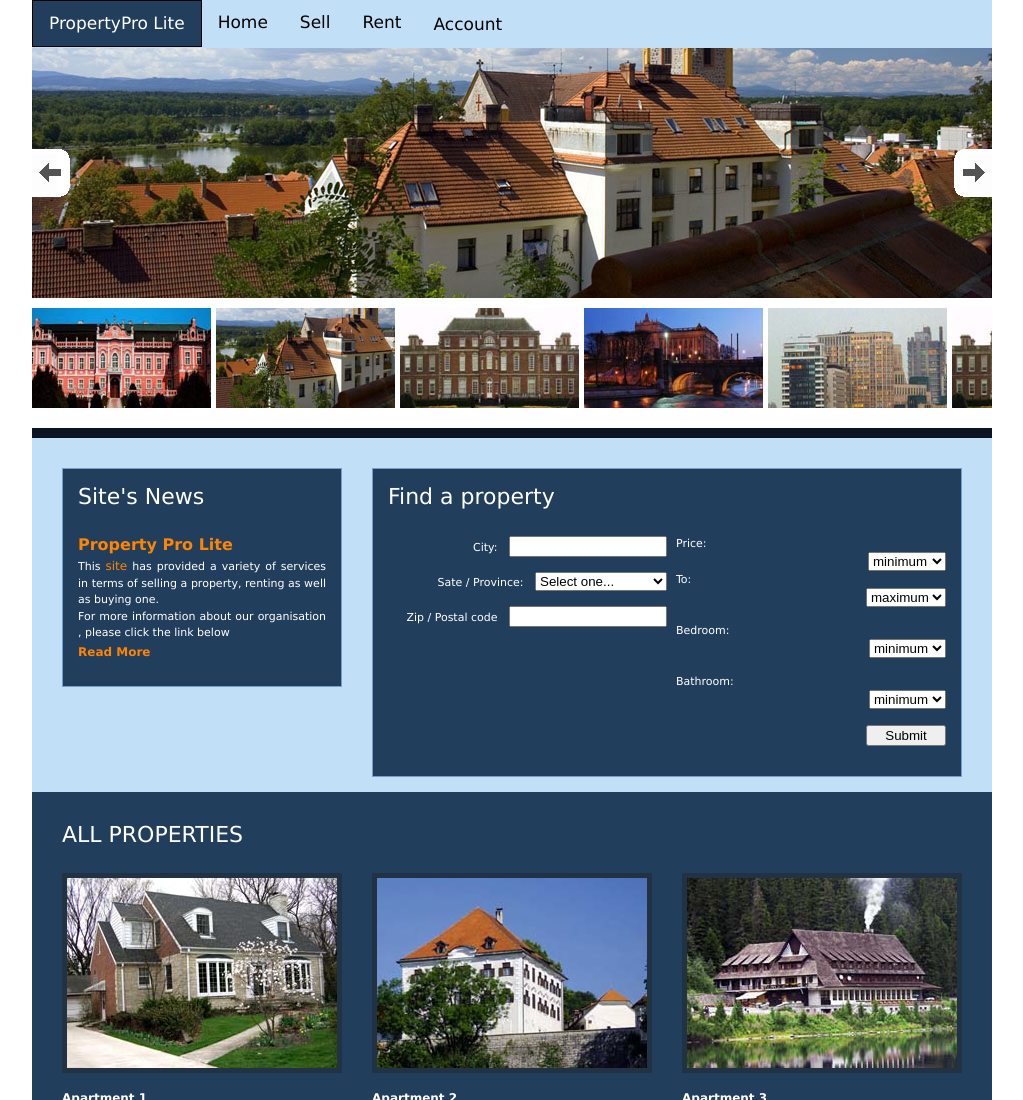
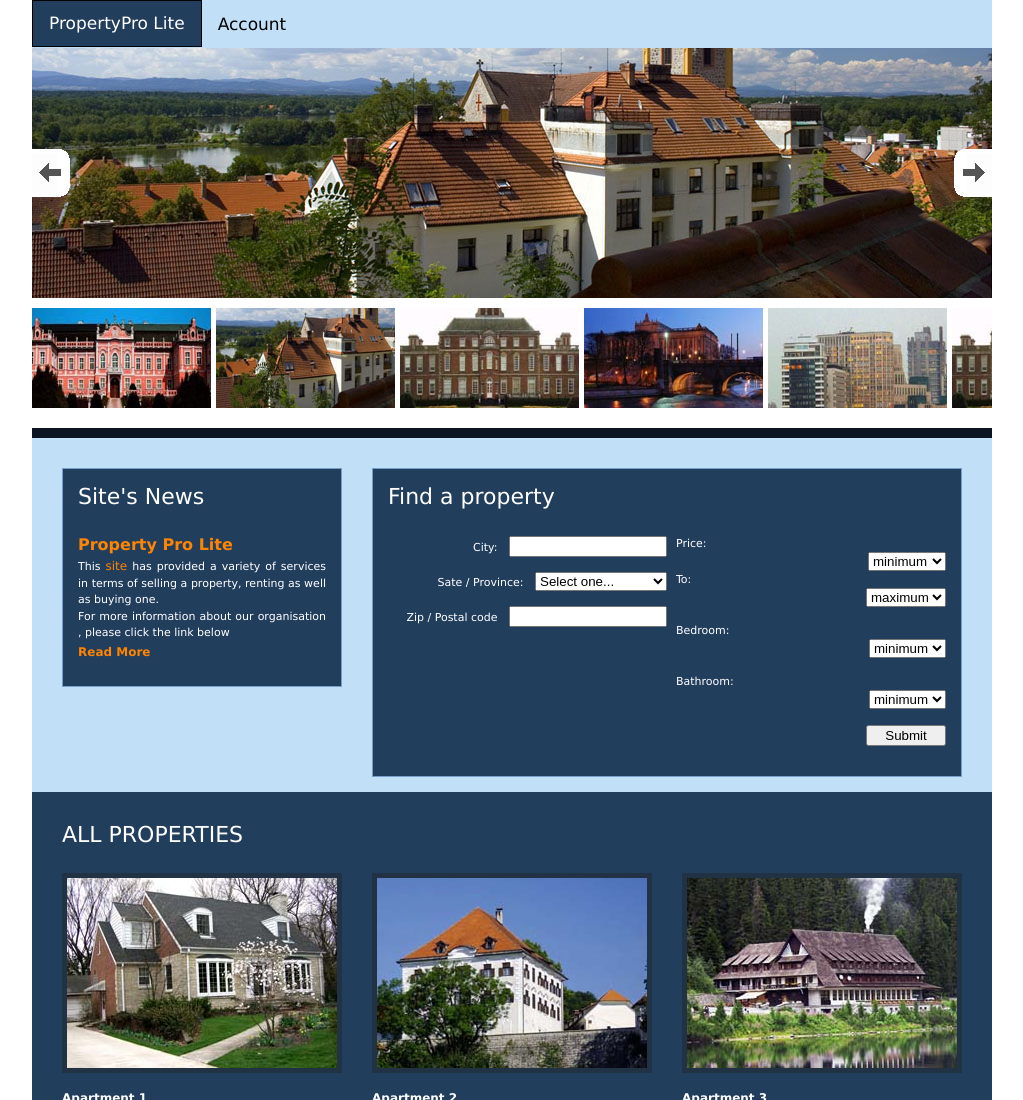
Before and after one commit to Luqman011/PropertyPro-Lite, a plain HTML site: page index.html in a window 1280 px wide. Shown: the top 1100 px of the page, without its empty margins (128-1151 px from the left). Drawn offline with Linux system fonts and the light colour scheme.

Commit message:
bug(ui-feedback): Delivers codes index page
- remove sell , rent and home links in the navigation bar.

[delivers #167192266]

```diff
--- a/index.html
+++ b/index.html
@@ -11,10 +11,7 @@
 <header>
 
       <div class="topnav" id="myTopnav">
-  <a href="#" class="active" style="color: white">PropertyPro Lite</a>
-  <a href="index.html">Home</a>
-  <a href="#">Sell</a>
-  <a href="#">Rent</a>
+  <a href="index.html" class="active" style="color: white">PropertyPro Lite</a>
   <div class="dropdown">
     <button style="color:black"class="dropbtn">Account
       <i class="fa fa-caret-down"></i>
```
